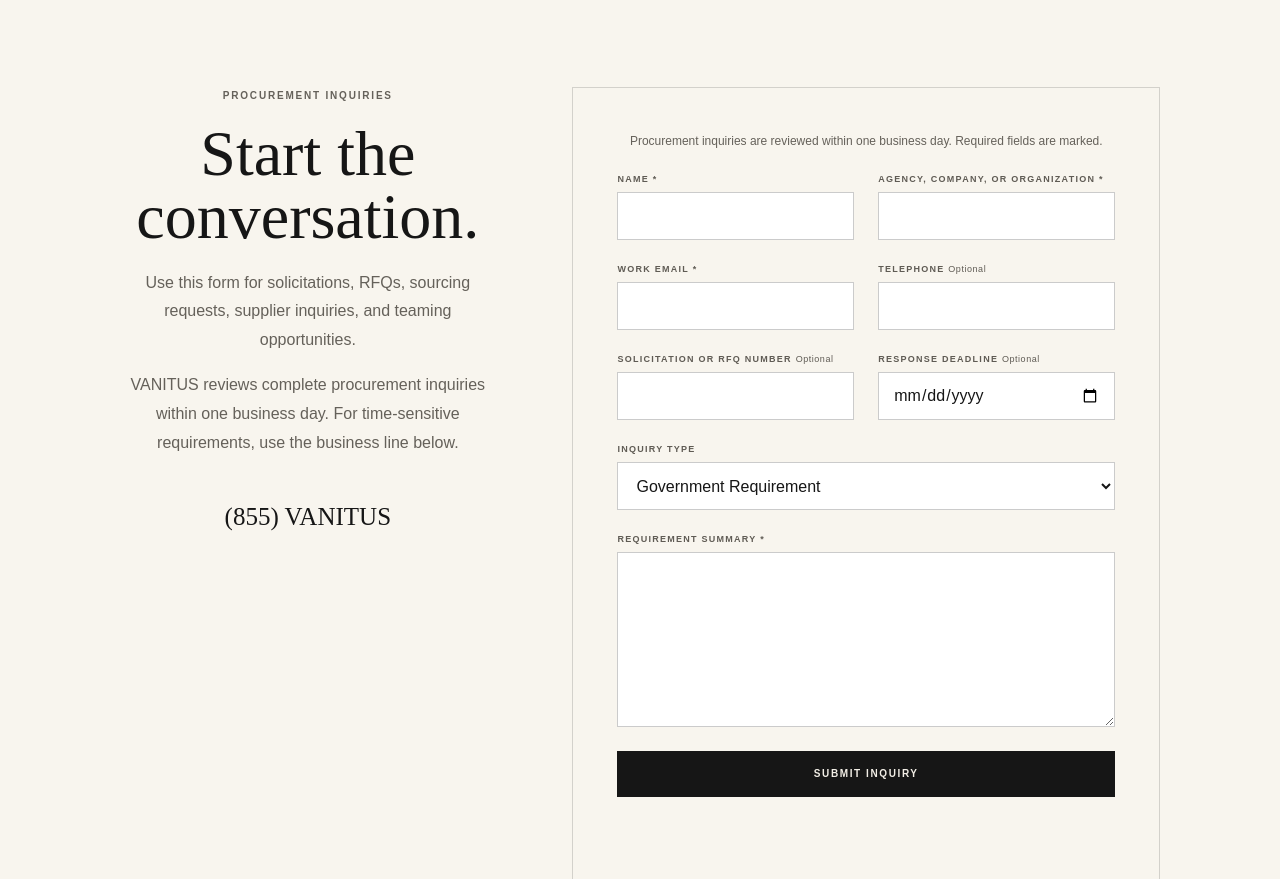
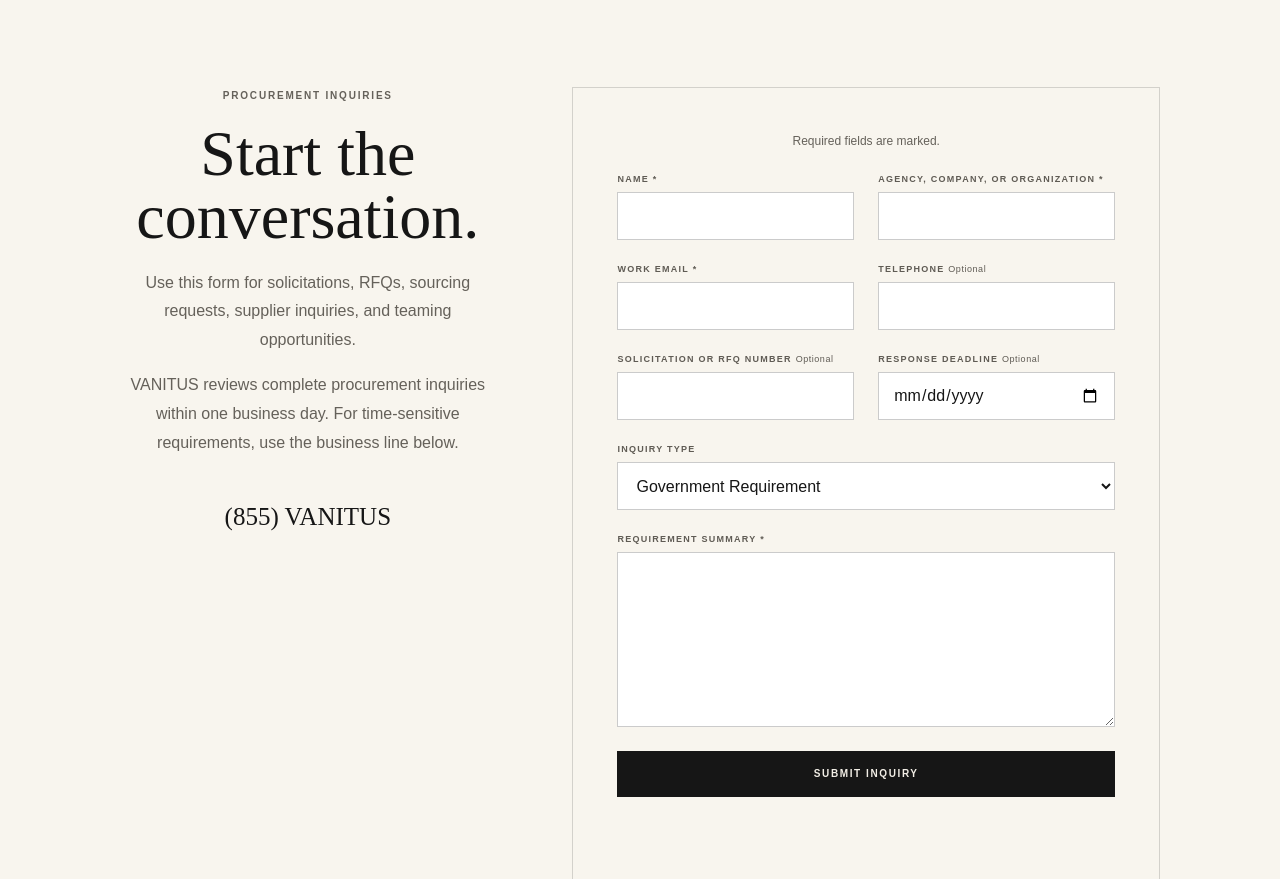
Before and after one commit to VanitusLLC/-VANITUS-website, a website: page site/index.html in a window 1280 px wide. Shown: the part 7020-7899 px from the top of the page. Drawn offline with Linux system fonts and the light colour scheme.

Commit message:
Remove redundant procurement review note

```diff
--- a/site/index.html
+++ b/site/index.html
@@ -278,7 +278,7 @@
         <form class="requirement-form" name="requirement" method="POST" data-netlify="true" data-netlify-honeypot="bot-field">
           <input type="hidden" name="form-name" value="requirement" />
           <div class="honeypot" hidden aria-hidden="true"><label>Leave this field empty <input name="bot-field" tabindex="-1" autocomplete="off" /></label></div>
-          <p class="form-note">Procurement inquiries are reviewed within one business day. Required fields are marked.</p>
+          <p class="form-note">Required fields are marked.</p>
           <div class="form-grid">
             <label class="field"><span>Name *</span><input name="name" autocomplete="name" required /></label>
             <label class="field"><span>Agency, Company, or Organization *</span><input name="organization" autocomplete="organization" required /></label>
```
